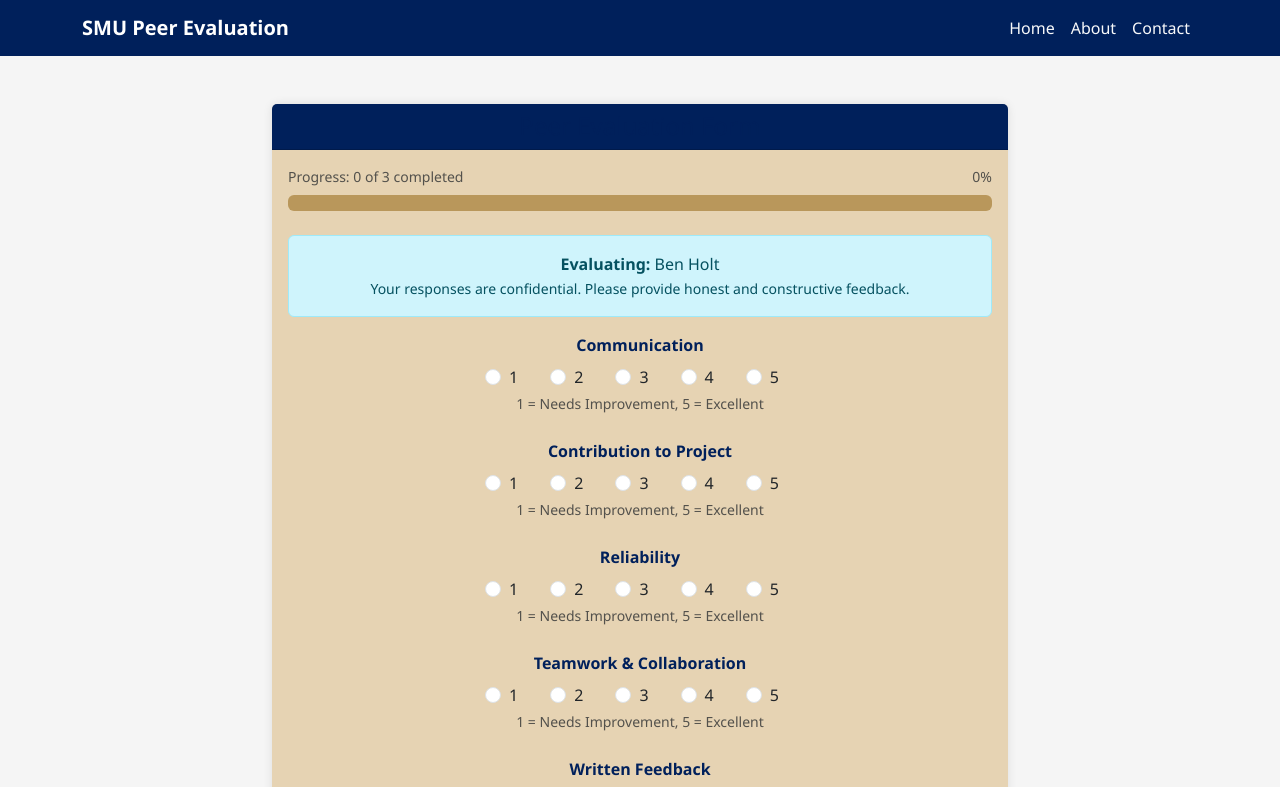
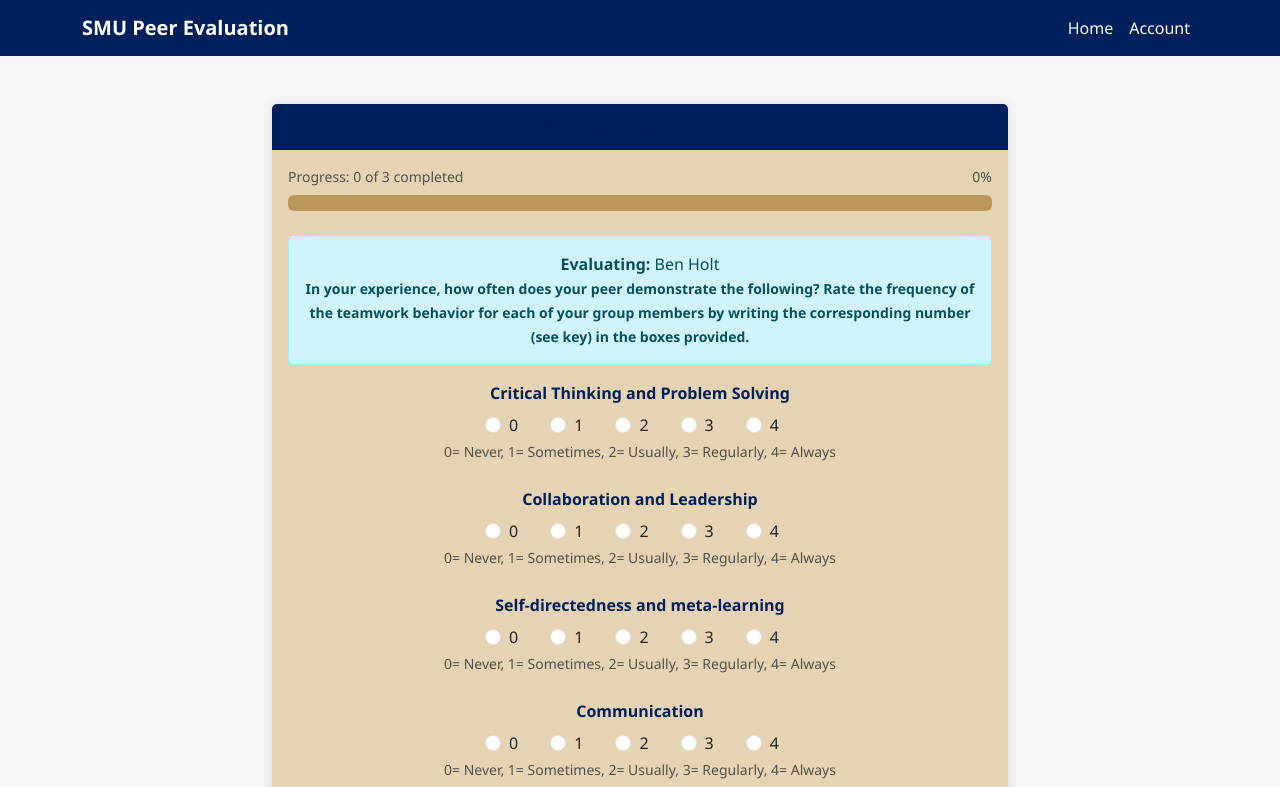
Before and after one commit to ryandanziger/smu-web-application, a React (Create React App) app in the folder peer-eval-system/frontend-clean/: page / in a window 1280 px wide. Shown: the top 787 px of the page. Built offline with nearby package versions, Linux system fonts and the light colour scheme.

Commit message:
form content update
- aligned form content with smu criteria
- added rating scale based on team-Q survey example
- added unique rating scale for 'other' criteria

```diff
--- a/peer-eval-system/frontend-clean/src/App.js
+++ b/peer-eval-system/frontend-clean/src/App.js
@@ -10,14 +10,13 @@ function App() {
       <Navbar expand="lg" style={{ backgroundColor: '#00205B' }} variant="dark">
         <Container>
           <Navbar.Brand href="#" className="fw-bold">
-            SMU Peer Evaluation
+         SMU Peer Evaluation
           </Navbar.Brand>
           <Navbar.Toggle aria-controls="smu-navbar" />
           <Navbar.Collapse id="smu-navbar">
             <Nav className="ms-auto">
               <Nav.Link href="#" className="text-light">Home</Nav.Link>
-              <Nav.Link href="#" className="text-light">About</Nav.Link>
-              <Nav.Link href="#" className="text-light">Contact</Nav.Link>
+              <Nav.Link href="#" className="text-light">Account</Nav.Link>
             </Nav>
           </Navbar.Collapse>
         </Container>
@@ -35,7 +34,7 @@ function App() {
       {/* Footer */}
       <footer className="text-center py-4 mt-5" style={{ backgroundColor: '#F5F5F5' }}>
         <p className="mb-0 text-muted">
-          &copy; {new Date().getFullYear()} Singapore Management University. All rights reserved.
+          &copy; {new Date().getFullYear()} Demo. For Educational Project.
         </p>
       </footer>
     </>
--- a/peer-eval-system/frontend-clean/src/components/EvaluationForm.js
+++ b/peer-eval-system/frontend-clean/src/components/EvaluationForm.js
@@ -18,18 +18,32 @@ const mockTeammates = [
 ];
 
 const evaluationCriteria = [
-  { key: 'communication', label: 'Communication' },
-  { key: 'contribution', label: 'Contribution to Project' },
-  { key: 'reliability', label: 'Reliability' },
-  { key: 'teamwork', label: 'Teamwork & Collaboration' }
+  { key: 'criticalthink', label: 'Critical Thinking and Problem Solving', scaleType: 'default'},
+  { key: 'collaboration', label: 'Collaboration and Leadership', scaleType: 'default' },
+  { key: 'learning', label: 'Self-directedness and meta-learning', scaleType: 'default' },
+  { key: 'communication', label: 'Communication', scaleType: 'default' },
+  { key: 'overall', label: 'Overall', scaleType: 'overall'}  // different scale
 ];
 
-function RatingInput({ label, value, onChange, name, error }) {
+function RatingInput({ label, value, onChange, name, error, scaleType = "default" }) {
+  const scales = {
+    default: {
+      values: [0, 1, 2, 3, 4],
+      description: "0= Never, 1= Sometimes, 2= Usually, 3= Regularly, 4= Always"
+    },
+    overall: {
+      values: [0, 1, 2, 3, 4],
+      description: "0= Poor, 1= Fair, 2= Good, 3= Very Good, 4= Excellent"
+    }
+  };
+
+  const currentScale = scales[scaleType];
+
   return (
     <Form.Group className="mb-4 text-center">
       <Form.Label className="fw-semibold text-smu-blue">{label}</Form.Label>
       <div className="d-flex justify-content-center gap-3">
-        {[1, 2, 3, 4, 5].map((rating) => (
+        {currentScale.values.map((rating) => (
           <Form.Check
             key={rating}
             inline
@@ -42,7 +56,7 @@ function RatingInput({ label, value, onChange, name, error }) {
           />
         ))}
       </div>
-      <Form.Text className="text-muted">1 = Needs Improvement, 5 = Excellent</Form.Text>
+      <Form.Text className="text-muted">{currentScale.description}</Form.Text>
       {error && <div className="text-danger mt-1">{error}</div>}
     </Form.Group>
   );
@@ -54,10 +68,11 @@ export default function EvaluationForm() {
   const [showSuccess, setShowSuccess] = useState(false);
   const [errors, setErrors] = useState({});
   const [formData, setFormData] = useState({
+    criticalthink: null,
+    collaboration: null,
+    learning: null,
     communication: null,
-    contribution: null,
-    reliability: null,
-    teamwork: null,
+    overall: null,
     feedback: ''
   });
 
@@ -101,10 +116,11 @@ export default function EvaluationForm() {
 
   const resetForm = () => {
     setFormData({
+      criticalthink: null,
+      collaboration: null,
+      learning: null,
       communication: null,
-      contribution: null,
-      reliability: null,
-      teamwork: null,
+      overall: null,
       feedback: ''
     });
     setErrors({});
@@ -147,11 +163,13 @@ export default function EvaluationForm() {
       <Alert variant="info" className="text-center">
         <strong>Evaluating:</strong> {currentTeammate.name}
         <br />
-          <small>Your responses are confidential. Please provide honest and constructive feedback.</small>
+        <small> <strong> In your experience, how often does your peer demonstrate the following?
+          Rate the frequency of the teamwork behavior for each of your group members
+          by writing the corresponding number (see key) in the boxes provided. </strong></small>
       </Alert>
 
       <Form onSubmit={handleSubmit}>
-          {evaluationCriteria.map(({ key, label }) => (
+        {evaluationCriteria.map(({ key, label, scaleType }) => (
           <RatingInput
             key={key}
             label={label}
@@ -159,6 +177,7 @@ export default function EvaluationForm() {
             value={formData[key]}
             onChange={(value) => setFormData({ ...formData, [key]: value })}
             error={errors[key]}
+            scaleType={scaleType}
           />
         ))}
 
```
Also changed, not shown: peer-eval-system/frontend-clean/src/App.css (+12 -12 lines). Lines whose indentation alone changed are shown as unchanged.
